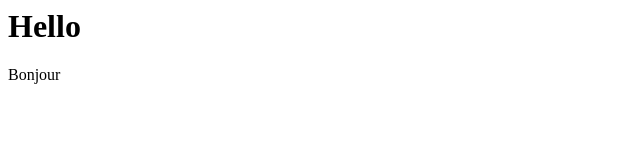
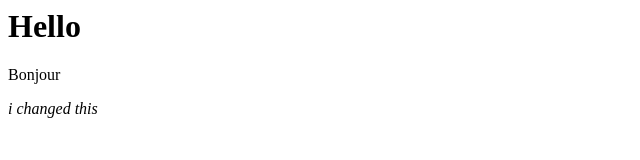
Before and after one commit to wigogeoffrey/ProjetWigo, a plain HTML site: page index.html in a window 1280 px wide. Shown: the whole page, without its empty margins (0-640 px from the left). Drawn offline with Linux system fonts and the light colour scheme.

Commit message:
add text

```diff
--- a/index.html
+++ b/index.html
@@ -6,5 +6,8 @@
 <body>
 	<h1>Hello</h1>
 	<p>Bonjour</p>
+
+
+	<i>i changed this </i>
 </body>
 </html>
```
